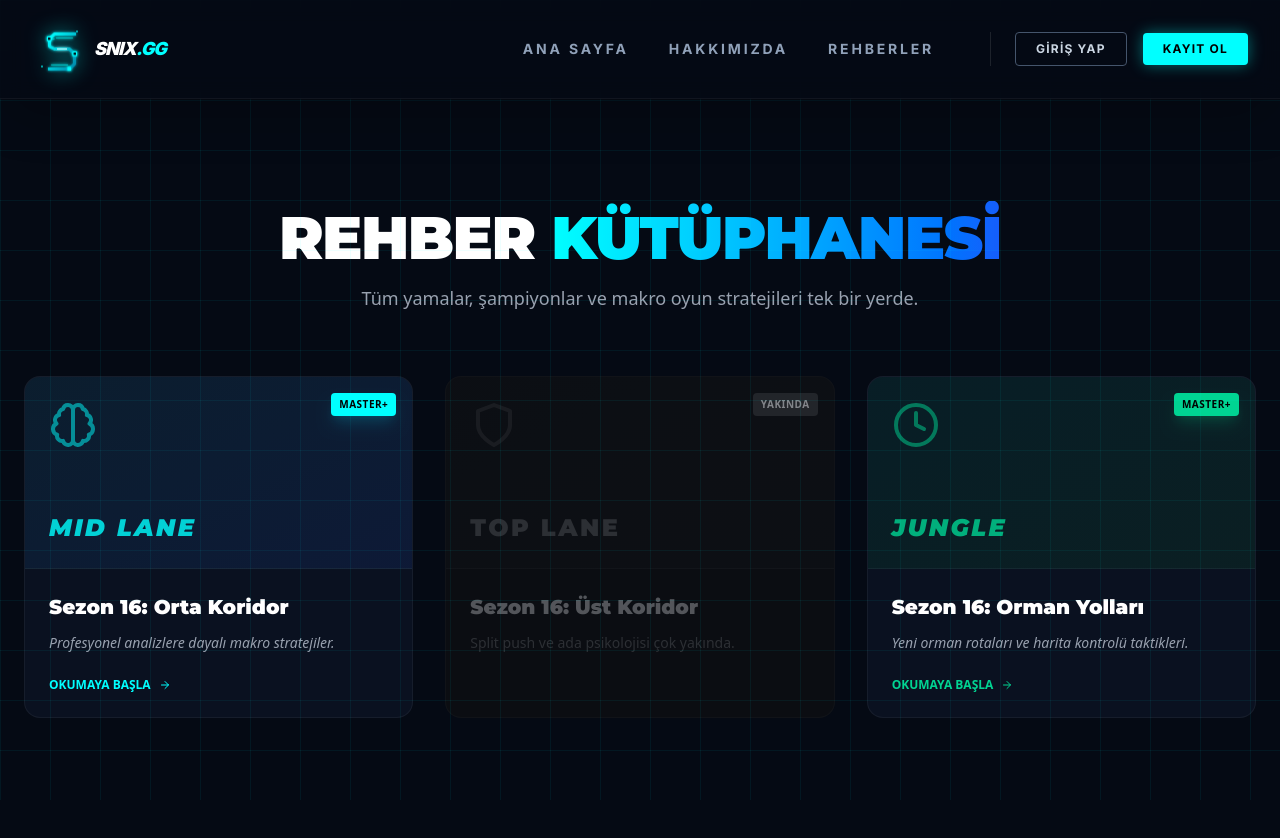
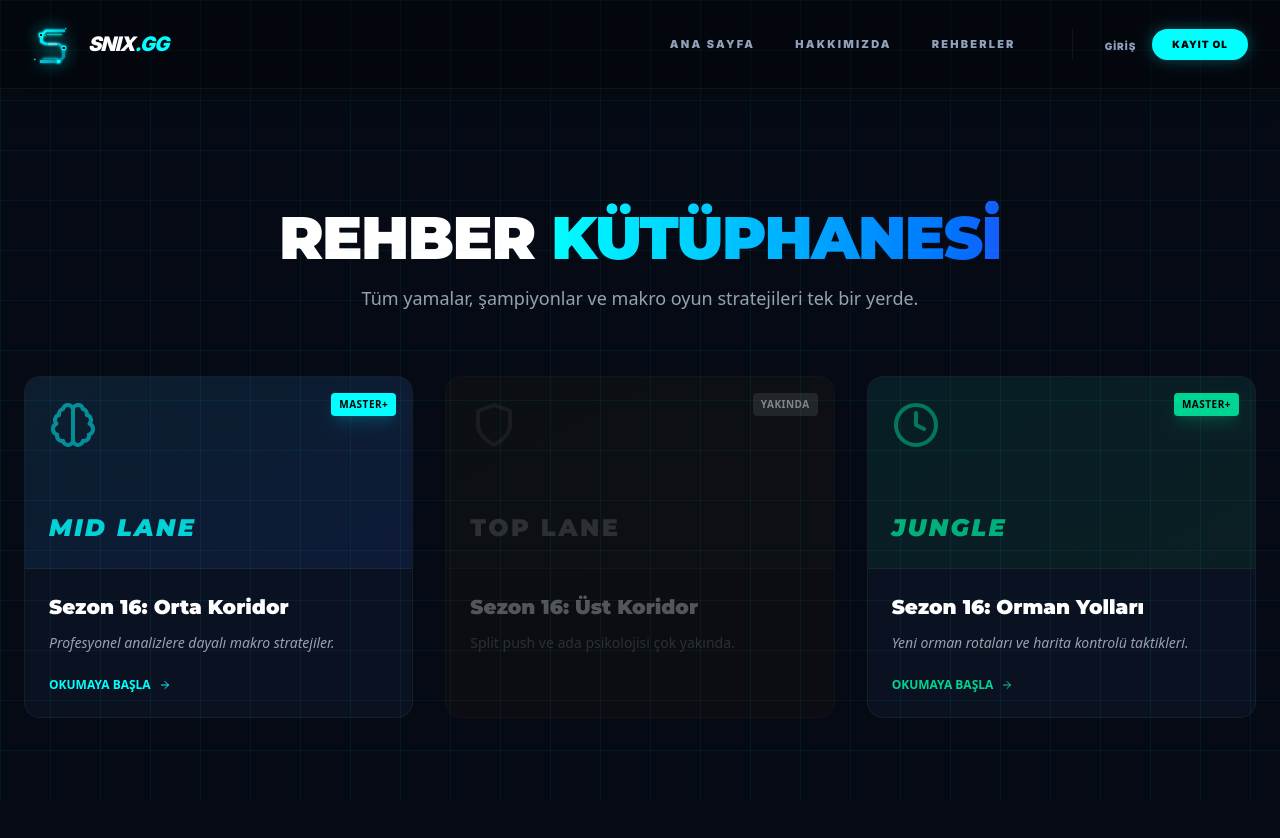
Before and after one commit to Snix52/site, a Next.js app: page /rehberler in a window 1280 px wide. Shown: the top 838 px of the page. Built offline with nearby package versions, Linux system fonts and the light colour scheme; no server answers.

Commit message:
feat: optimize logo glow, fix navbar clipping, and enhance UI performance

```diff
--- a/components/Navbar.tsx
+++ b/components/Navbar.tsx
@@ -9,24 +9,21 @@ import NotificationBell from './NotificationBell';
 import SpBadge from './SpBadge';
 
 export default function Navbar() {
-  const { user, isSignedIn, isLoaded } = useUser(); // isLoaded ekledik
+  const { user, isSignedIn, isLoaded } = useUser();
   const [points, setPoints] = useState(0);
   const [showRewardAnimation, setShowRewardAnimation] = useState(false);
 
-  // ⚡ REF KONTROLÜ: Sync işleminin bu oturumda sadece 1 kez çalışmasını garanti eder
   const hasSynced = useRef(false);
 
   const ADMIN_ID = "user_38IQNX84WzWPGgn1wdzcOWogLaN";
   const isAdmin = user?.id === ADMIN_ID;
 
   useEffect(() => {
-    // 1. Clerk henüz yüklenmediyse veya kullanıcı giriş yapmadıysa çık
-    // 2. Eğer bu oturumda (sayfa yenilenene kadar) sync yapıldıysa çık
     if (!isLoaded || !isSignedIn || hasSynced.current) return;
 
     const syncUser = async () => {
       try {
-        hasSynced.current = true; // Daha fetch bitmeden kilidi vuruyoruz ki döngüye girmesin
+        hasSynced.current = true;
         const res = await fetch('/api/user/sync', { method: 'POST' });
         const data = await res.json();
 
@@ -37,62 +34,75 @@ export default function Navbar() {
         }
       } catch (err) {
         console.error("Puan servisi hatası:", err);
-        hasSynced.current = false; // Hata alırsak kilidi açalım ki tekrar denesin
+        hasSynced.current = false;
       }
     };
 
     syncUser();
-  }, [isSignedIn, isLoaded]); // isLoaded bağımlılığını ekledik
+  }, [isSignedIn, isLoaded]);
 
   return (
-    <nav className="fixed top-0 left-0 z-[100] flex justify-between items-center px-8 py-6 w-full bg-[#050A14]/85 backdrop-blur-md border-b border-white/5 shadow-2xl">
+    <nav className="fixed top-0 left-0 z-[100] flex justify-between items-center px-8 py-3 w-full
+                bg-black/30
+                border-b border-white/5
+                shadow-[0_4px_30px_rgba(0,0,0,0.2)]
+                transition-all duration-300 overflow-visible">
+        {/* backdrop-blur kaldırıldı, arkaplan tamamen net. bg-black/30 ile koyuluk verildi. */}
 
-        <div className="flex items-center gap-3 group cursor-pointer">
-           <Link href="/" className="flex items-center gap-3">
-            <SnixLogo className="w-[50px] h-[50px] drop-shadow-[0_0_10px_rgba(0,255,255,0.6)] transition-transform group-hover:scale-110" />
-            <span className="text-[18px] font-black italic tracking-tighter text-white leading-none">
-                SNIX<span className="text-[#00FFFF]">.GG</span>
+        {/* --- LOGO ALANI --- */}
+        <div className="flex items-center overflow-visible group">
+           <Link href="/" className="relative flex items-center gap-2 overflow-visible">
+
+            <div className="relative flex items-center justify-center w-16 h-16 -ml-4 overflow-visible">
+                {/* Organik Arka Plan Glow */}
+                <div className="absolute inset-0 bg-[#00FFFF]/10 blur-[20px] rounded-full opacity-0 group-hover:opacity-100 transition-opacity duration-500 scale-150"></div>
+
+                <SnixLogo className="relative z-10 w-11 h-11 drop-shadow-[0_0_8px_rgba(0,255,255,0.6)] transition-transform group-hover:scale-110 will-change-transform" />
+            </div>
+
+            <span className="text-xl font-black italic tracking-tighter text-white uppercase leading-none select-none">
+                SNIX<span className="text-[#00FFFF] group-hover:text-white transition-colors duration-300">.GG</span>
             </span>
            </Link>
         </div>
 
+        {/* --- MENÜ LİNKLERİ --- */}
         <div className="hidden md:flex items-center gap-10">
-          <Link href="/" className="text-sm font-bold text-slate-400 hover:text-[#00FFFF] transition-colors uppercase tracking-[0.2em]">Ana Sayfa</Link>
-          <Link href="/hakkimizda" className="text-sm font-bold text-slate-400 hover:text-[#00FFFF] transition-colors uppercase tracking-[0.2em]">Hakkımızda</Link>
-          <Link href="/rehberler" className="text-sm font-bold text-slate-400 hover:text-[#00FFFF] transition-colors uppercase tracking-[0.2em]">Rehberler</Link>
+          <Link href="/" className="text-[11px] font-black text-slate-400 hover:text-[#00FFFF] transition-all uppercase tracking-[0.2em]">Ana Sayfa</Link>
+          <Link href="/hakkimizda" className="text-[11px] font-black text-slate-400 hover:text-[#00FFFF] transition-all uppercase tracking-[0.2em]">Hakkımızda</Link>
+          <Link href="/rehberler" className="text-[11px] font-black text-slate-400 hover:text-[#00FFFF] transition-all uppercase tracking-[0.2em]">Rehberler</Link>
 
           {isAdmin && (
-            <Link href="/admin" className="flex items-center gap-2 text-sm font-black text-red-500 hover:text-red-400 transition-colors uppercase tracking-[0.2em] border border-red-500/20 px-3 py-1 rounded bg-red-500/10">
-               <ShieldAlert size={16} /> ADMIN
+            <Link href="/admin" className="flex items-center gap-2 text-[10px] font-black text-red-500 hover:text-white hover:bg-red-600 transition-all uppercase tracking-[0.2em] border border-red-500/30 px-3 py-1.5 rounded bg-red-500/5">
+               <ShieldAlert size={14} /> ADMIN PANELİ
             </Link>
           )}
 
-          <div className="ml-4 border-l border-white/10 pl-6 flex items-center gap-4">
+          <div className="ml-4 border-l border-white/5 pl-8 flex items-center gap-5">
             <SignedOut>
               <div className="flex items-center gap-4">
                 <Link href="/sign-in">
-                  <button className="px-5 py-2 border border-slate-600 text-slate-300 font-bold text-xs uppercase tracking-widest rounded hover:border-[#00FFFF] hover:text-[#00FFFF] transition-all">Giriş Yap</button>
+                  <button className="text-[10px] font-black text-slate-400 uppercase tracking-widest hover:text-white transition-colors">Giriş</button>
                 </Link>
                 <Link href="/sign-up">
-                  <button className="px-5 py-2 bg-[#00FFFF] text-black font-bold text-xs uppercase tracking-widest rounded hover:bg-white hover:scale-105 transition-all shadow-[0_0_15px_rgba(0,255,255,0.4)]">Kayıt Ol</button>
+                  <button className="px-5 py-2 bg-[#00FFFF] text-black font-black text-[10px] uppercase tracking-widest rounded-full hover:bg-white transition-all shadow-[0_0_15px_rgba(0,255,255,0.3)]">Kayıt Ol</button>
                 </Link>
               </div>
             </SignedOut>
 
             <SignedIn>
-              <div className="mr-4 transform hover:scale-105 transition-transform duration-300">
+              <div className="transform hover:scale-105 transition-transform duration-300">
                  <SpBadge points={points} showAnimation={showRewardAnimation} />
               </div>
 
-              <div className="mx-2">
-                 {/* ⚠️ NOT: Eğer hala kasıyorsa, NotificationBell'in içine bakmalısın */}
+              <div className="mx-1">
                  <NotificationBell />
               </div>
 
               <UserButton
                 appearance={{
                   elements: {
-                    avatarBox: "w-10 h-10 border-2 border-[#00FFFF] shadow-[0_0_15px_rgba(0,255,255,0.5)]"
+                    avatarBox: "w-9 h-9 border border-white/10 hover:border-[#00FFFF] transition-all"
                   }
                 }}
               />
```
Also changed, not shown: app/page.tsx (+37 -22 lines).
